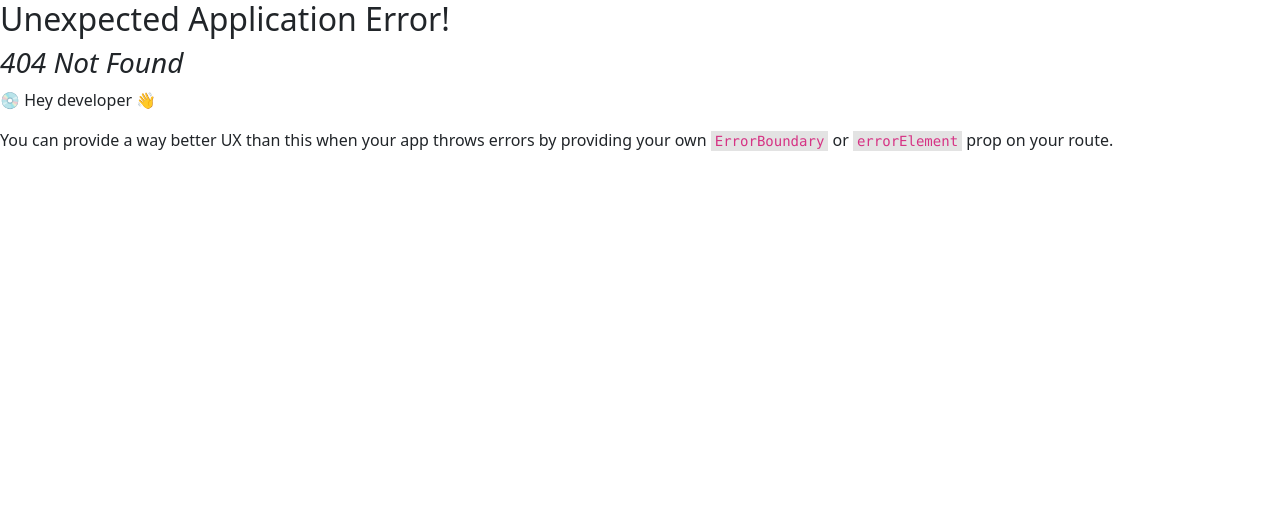
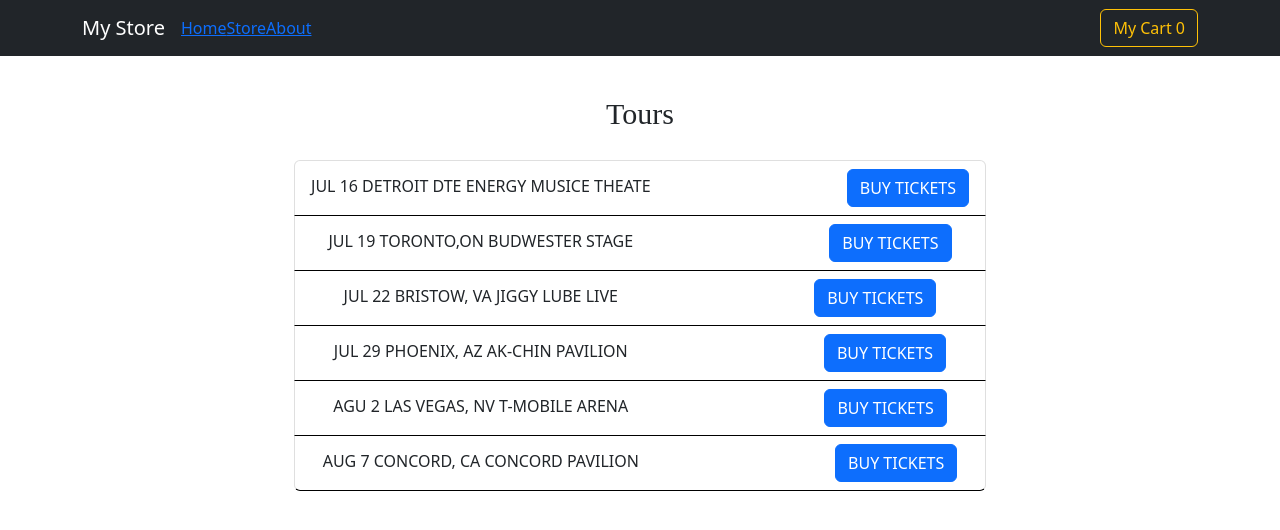
Before and after one commit to Chikmurgechetan/E-Commerce-app, a React (Create React App) app: page /Home in a window 1280 px wide. Before the commit this address had no page. Shown: the top 530 px of the page. Built offline with nearby package versions, Linux system fonts and the light colour scheme.

Commit message:
Home Page Add

```diff
--- a/src/App.js
+++ b/src/App.js
@@ -12,6 +12,7 @@ import CartContext from "./Components/Context/CartContext";
 import AboutPage from "./Pages/About";
 import StorePage from "./Pages/Store";
 import Rootlayout from "./Components/Layout/RouteLayout";
+import HomePage from "./Pages/Home";
 
 
 
@@ -21,7 +22,8 @@ import Rootlayout from "./Components/Layout/RouteLayout";
   [
     {path:'/',element:<Rootlayout/> , children:[
     {path:'/', element:<StorePage/>},
-    {path:'/about' , element:<AboutPage/>}]}
+    {path:'/about' , element:<AboutPage/>},
+    {path:'/Home', element:<HomePage/>}]}
   ]
 )
 
--- /dev/null
+++ b/src/Pages/Home.js
@@ -0,0 +1,36 @@
+import React from "react";
+import { Button, ListGroup, ListGroupItem } from "react-bootstrap";
+
+const HomePage = ()=>{
+    return(
+         <div style={{textAlign:'center',padding:'20px 30px'}}>
+         <h2  style={{fontSize:'30px',textAlign: "center",padding:'20px', fontFamily:'Metal Mania'}}>Tours</h2>
+         <ListGroup style={{display:'inline-block'}}>
+            <ListGroupItem style={{borderBottom:' 1px solid black'}}>
+                JUL 16  <span>DETROIT DTE ENERGY MUSICE THEATE</span> {" "}
+                <Button style={{marginLeft:'12rem'}}>BUY TICKETS</Button>
+            </ListGroupItem>
+            <ListGroupItem style={{borderBottom:' 1px solid black'}} >
+            JUL 19   <span>TORONTO,ON BUDWESTER STAGE</span> {" "}
+                <Button style={{marginLeft:'12rem'}}>BUY TICKETS</Button>
+            </ListGroupItem>
+            <ListGroupItem style={{borderBottom:' 1px solid black'}}>
+                JUL 22   <span>BRISTOW, VA JIGGY LUBE LIVE</span> {" "}
+                <Button style={{marginLeft:'12rem'}}>BUY TICKETS</Button>
+            </ListGroupItem>
+            <ListGroupItem style={{borderBottom:' 1px solid black'}}>
+                JUL 29   <span>PHOENIX, AZ AK-CHIN PAVILION</span> {" "}
+                <Button style={{marginLeft:'12rem'}}>BUY TICKETS</Button>
+            </ListGroupItem>
+            <ListGroupItem style={{borderBottom:' 1px solid black'}}>
+                AGU 2   <span>LAS VEGAS, NV T-MOBILE ARENA</span> {" "}
+                <Button style={{marginLeft:'12rem'}}>BUY TICKETS</Button>
+            </ListGroupItem>
+            <ListGroupItem style={{borderBottom:' 1px solid black'}}>
+                AUG 7    <span>CONCORD, CA CONCORD PAVILION</span> {" "}
+                <Button style={{marginLeft:'12rem'}}>BUY TICKETS</Button>
+            </ListGroupItem>
+         </ListGroup>
+         </div>
+    )};
+export default HomePage;
```
